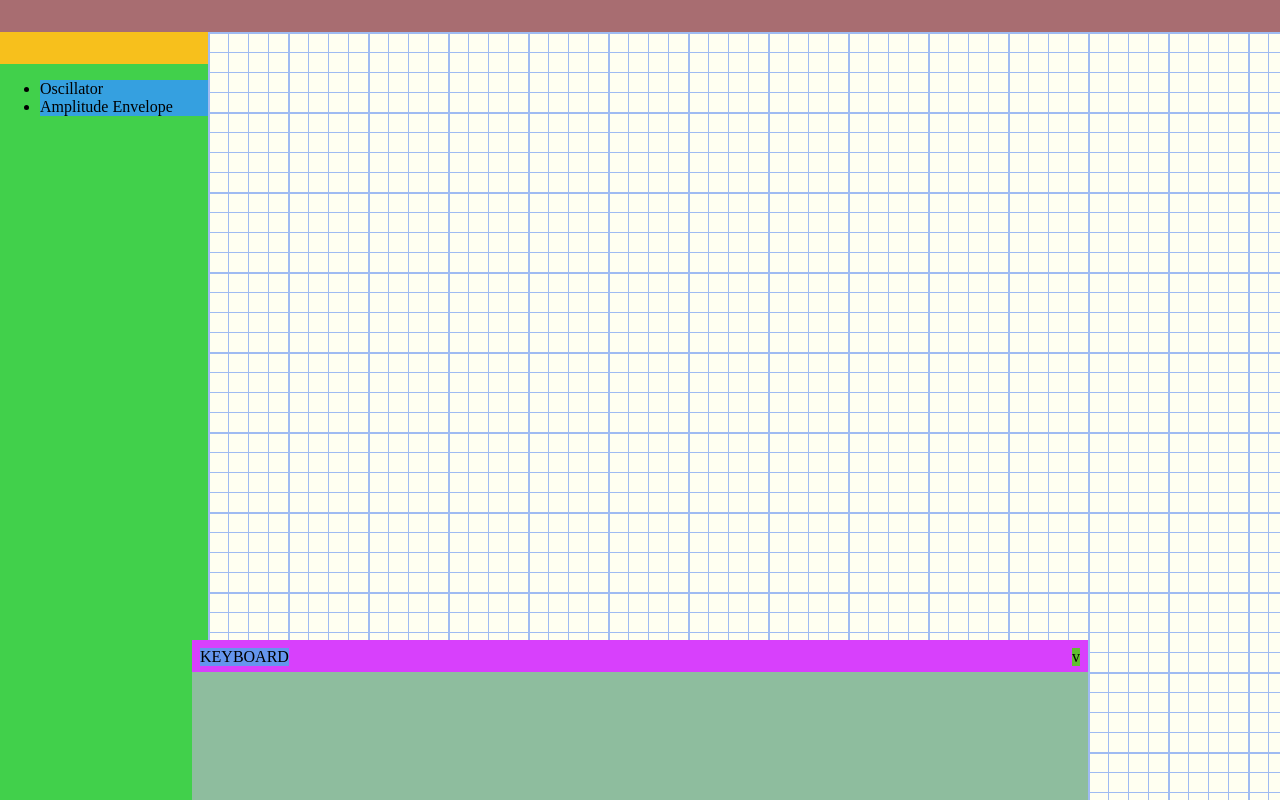
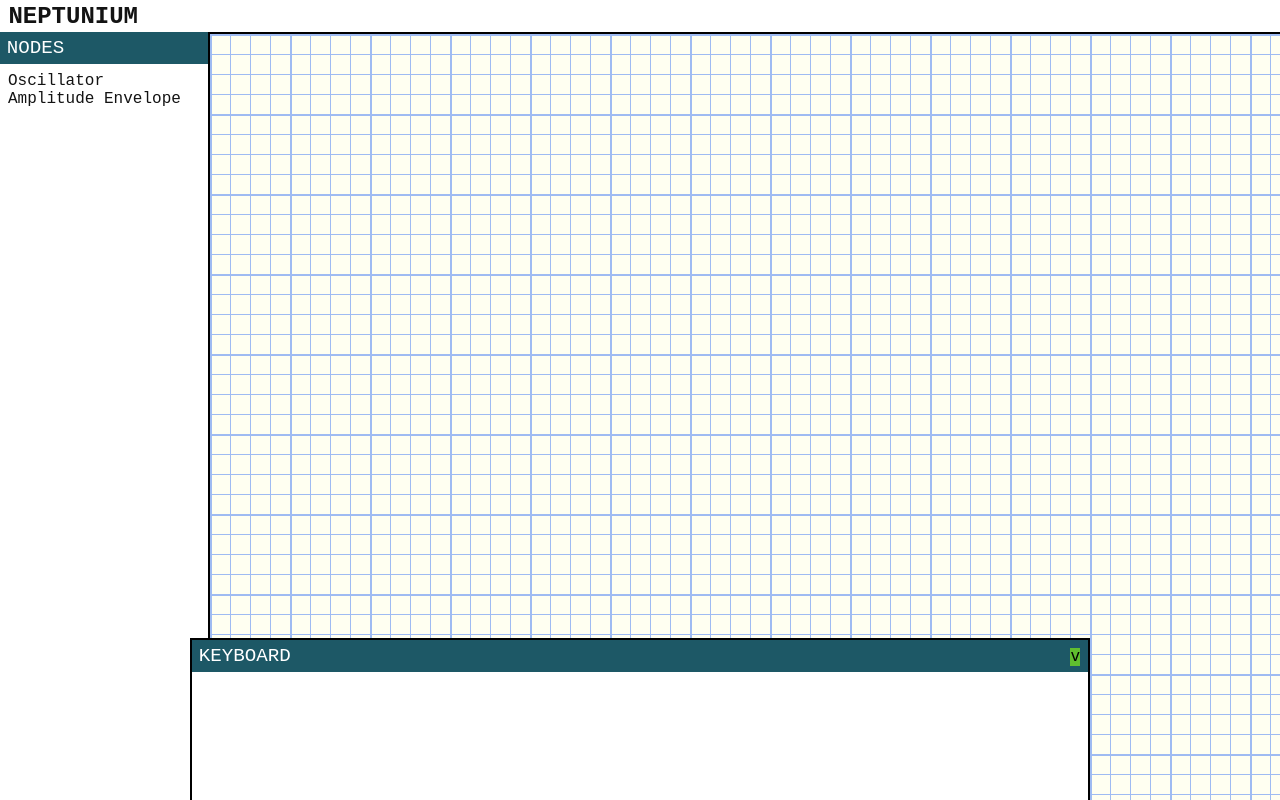
Before and after one commit to samfromcadott/neptunium, a plain HTML site: page index.html in a window 1280 px wide. Drawn offline with nearby package versions, Linux system fonts and the light colour scheme; a web font is replaced by a local one.

Commit message:
Implemented color scheme and change name to Neptunium

```diff
--- a/index.html
+++ b/index.html
@@ -2,7 +2,7 @@
 <html>
 <head>
 	<meta charset="utf-8">
-	<title>Visual Synthesizer</title>
+	<title>Neptunium</title>
 
 	<script src="https://cdnjs.cloudflare.com/ajax/libs/jquery/3.2.1/jquery.min.js"></script>
 	<script src="https://code.jquery.com/ui/1.12.1/jquery-ui.min.js"></script>
@@ -15,18 +15,23 @@
 	<script src="synth.js" defer></script>
 	<script src="ui.js" defer></script>
 
+	<link rel="stylesheet" href="https://fontlibrary.org/face/anka-coder-narrow">
 	<link rel="stylesheet" href="style.css">
 </head>
 <body>
-	<div id="top-bar" class="tool-bar"></div>
+	<div id="top-bar" class="tool-bar">
+		<span class="ui-label">NEPTUNIUM</span>
+	</div>
 
 	<div id="ui-container">
 
 		<div id="tool-panel">
-			<div id="tool-head" class="tool-bar"></div>
-				<ul id="tool-list">
+			<div id="tool-head" class="tool-bar">
+				<span class="ui-label">NODES</span>
+			</div>
+			<ul id="tool-list">
 
-				</ul>
+			</ul>
 		</div>
 
 		<div id="node-view">
--- a/style.css
+++ b/style.css
@@ -8,22 +8,31 @@ body {
 
 	user-select: none;
 	cursor: default;
+
+	font-family: 'AnkaCoderNarrowRegular', monospace;
 }
 
 .tool-bar {
 	height: 2em;
+	background-color: #1d5866;
 }
 
 .tool-item {
-	background-color: #35a0e0;
+	color: #131313;
+}
+
+.tool-item:hover {
+	color: #1d5866;
+	font-weight: bold;
 }
 
 .ui-label {
-	float: left;
-	position: relative;
-	top: 0.5em;
-	left: 0.5em;
-	background-color: #6595ee;
+	min-height: 100%;
+	display: inline-flex;
+	align-items: center;
+	padding-left: 0.35em;
+	color: #ffffff;
+	font-size: 1.2em;
 }
 
 .ui-button {
@@ -41,9 +50,8 @@ body {
 	flex-direction: column;
 	padding: 0.75em;
 	border-radius: 0.75em;
-	border: 3px solid black;
-	box-shadow: 4px 4px black;
-	font-family: monospace;
+	border: 2px solid black;
+	box-shadow: 3px 3px black;
 	max-width: 24em;
 }
 
@@ -77,21 +85,23 @@ body {
 
 .bus-in-wrapper > .bus::before {
 	content: " "; /*Blank needed to make element appear*/
-	min-width: 1em;
-	min-height: 1em;
+	min-width: 0.7em;
+	min-height: 0.7em;
 	position: absolute;
 	left: -0.5em;
 	background-color: blue;
+	border: 2px solid black;
 	border-radius: 0.5em;
 }
 
 .bus-out-wrapper > .bus::after {
 	content: " "; /*Blank needed to make element appear*/
-	min-width: 1em;
-	min-height: 1em;
+	min-width: 0.7em;
+	min-height: 0.7em;
 	position: absolute;
 	right: -0.5em;
 	background-color: blue;
+	border: 2px solid black;
 	border-radius: 0.5em;
 }
 
@@ -123,7 +133,14 @@ body {
 }
 
 #top-bar {
-	background-color: #a86d71;
+	background-color: #ffffff;
+	color: #131313;
+}
+
+#top-bar > .ui-label {
+	color: #131313;
+	font-weight: bold;
+	font-size: 1.5em;
 }
 
 #ui-container {
@@ -134,11 +151,17 @@ body {
 /*Tool Panel*/
 #tool-panel {
 	width: 13em;
-	background-color: #41d04b;
+	background-color: #ffffff;
 }
 
 #tool-head {
-	background-color: #f7c01c;
+
+}
+
+#tool-list {
+	list-style: none;
+	padding: 0;
+	margin: 0.5em;
 }
 
 #node-view {
@@ -146,6 +169,8 @@ body {
 	overflow: hidden;
 	flex: 1;
 	background-attachment: local;
+	border-top: 2px solid black;
+	border-left: 2px solid black;
 }
 
 #background-grid {
@@ -193,13 +218,16 @@ body {
 
 	min-width: 30em;
 	width: 70%;
+
+	border: 2px solid black;
+	border-bottom: 0;
 }
 
 #keyboard-bar {
-	background-color: #d840fc;
+
 }
 
 #keyboard {
 	min-height: 8em;
-	background-color: #8ebd9e;
+	background-color: #ffffff;
 }
```
